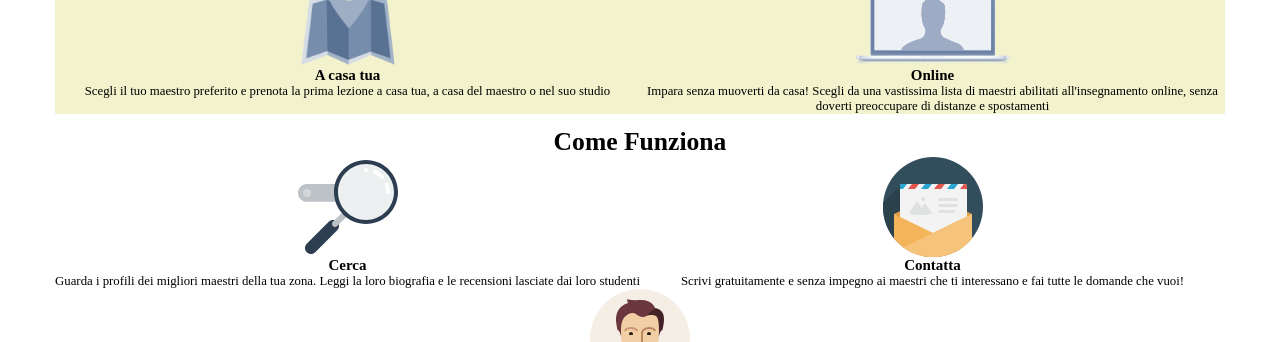
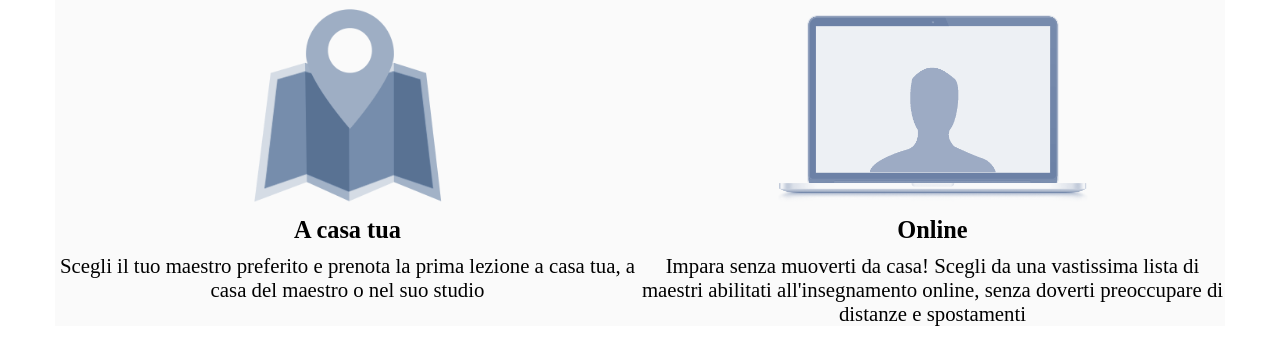
Before and after one commit to viktor998/html-css-resp-wannabe-12bool, a plain HTML site: page index.html in a window 1280 px wide. Shown: the part 63-405 px from the top of the page. Drawn offline with Linux system fonts and the light colour scheme.

Commit message:
added desktop support

```diff
--- a/assets/12-col-media-framework/12-col.css
+++ b/assets/12-col-media-framework/12-col.css
@@ -214,7 +214,7 @@
     }
 }
 
-@media all and (min-width: 768px){
+@media all and (min-width: 768px) and (max-width:991px){
     .col-md-1{
         width: calc(100% / 12);
     }
--- a/assets/css/master.css
+++ b/assets/css/master.css
@@ -1,6 +1,11 @@
 body{
     text-align: center;
     font-size: .8em;
+
+}
+
+h3{
+    line-height: 2;
 }
 
 #lezioni.container, #why.container{
@@ -26,7 +31,25 @@ img {
     padding: 15px
 }
 
+@media all and (max-width: 768px){
+    body{
+        font-size: 1em;
+    }
+}
 
+@media all and  (min-width:992px){
+    body{
+        font-size: 1.3em;
+    }
+    img {
+        height: 200px;
+    }
+
+    #lezioni.container, #why.container{
+            background-color: rgb(250, 250, 250);
+    }
+
+}
 
 /* UTILITY */
 
--- a/index.html
+++ b/index.html
@@ -12,13 +12,13 @@
       <div class="col-12 ">
         <h1>Lezioni dove vuoi tu</h1>
       </div>
-      <div class="col-12 col-md-6">
+      <div class="col-12 col-md-6 col-lg-6 margin-top">
         <img src="./assets/img/icon/maps.png" alt="">
         <h3>A casa tua</h3>
         Scegli il tuo maestro preferito e prenota la prima lezione a casa
         tua, a casa del maestro o nel suo studio
       </div>
-      <div class="col-12 col-md-6">
+      <div class="col-12 col-md-6 col-lg-6 margin-top">
         <img src="./assets/img/icon/screen.png" alt="">
         <h3>Online</h3>
         Impara senza muoverti da casa! Scegli da una vastissima lista di
@@ -32,20 +32,20 @@
       <div class="col-12">
         <h1>Come Funziona</h1>
       </div>
-      <div  class="col-12 col-md-6">
+      <div  class="col-12 col-md-6 col-lg-4 margin-top">
         <img src="./assets/img/search.svg" alt="">
         <h3>Cerca</h3>
         Guarda i profili dei migliori maestri della tua zona. Leggi la loro
         biografia e le recensioni lasciate dai loro studenti
       </div>
-      <div class="col-12 col-md-6">
+      <div class="col-12 col-md-6 col-lg-4 margin-top">
         <img src="./assets/img/letter.svg" alt="">
         <h3>Contatta</h3>
         Scrivi gratuitamente e senza impegno ai maestri che ti interessano
         e fai tutte le domande che vuoi!
 
       </div>
-      <div class="col-12 col-md-offset-3 col-md-6">
+      <div class="col-12  col-md-6 col-md-offset-3  col-lg-4 margin-top">
         <img src="./assets/img/male.svg" alt="">
           <h3>Inizia a Suonare</h3>
           Acquista un pacchetto di lezioni! Vuoi cambiare maestro? Le
```
